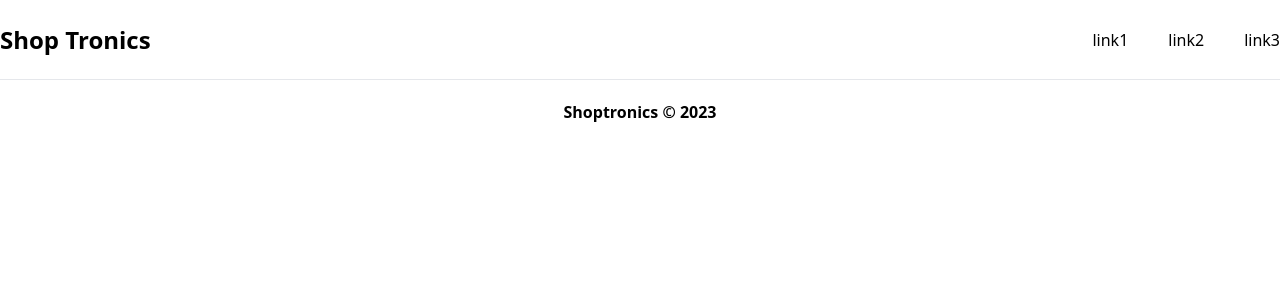
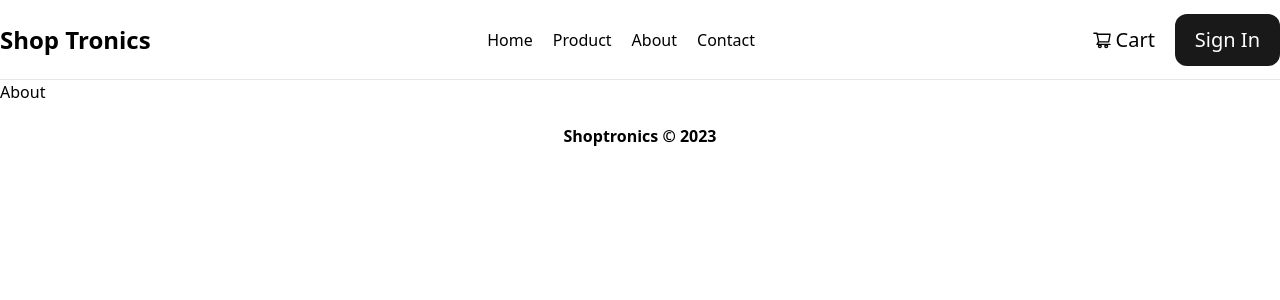
Before and after one commit to Rafiul29/shoptronics-client, a React (Create React App) app: page /about in a window 1280 px wide. Shown: the top 300 px of the page. Built offline with nearby package versions, Linux system fonts and the light colour scheme.

Commit message:
navabr and routes setup done

```diff
--- a/package.json
+++ b/package.json
@@ -8,6 +8,8 @@
     "@testing-library/user-event": "^13.5.0",
     "react": "^18.2.0",
     "react-dom": "^18.2.0",
+    "react-icons": "^4.11.0",
+    "react-router-dom": "^6.15.0",
     "react-scripts": "5.0.1",
     "web-vitals": "^2.1.4"
   },
--- a/src/App.js
+++ b/src/App.js
@@ -1,12 +1,28 @@
+
+import { Routes, Route } from "react-router-dom";
 import Footer from "./components/Footer";
 import Navbar from "./components/Navbar";
+import Home from "./pages/Home";
+import Products from "./pages/Products";
+import About from "./pages/About";
+import Contact from "./pages/Contact";
+import Cart from "./pages/Cart";
+
+
 
 function App() {
   return (
-    <div >
-     <Navbar/>
+    <>
+    <Navbar/>
+      <Routes>
+        <Route path="/" element={<Home/>}/>
+        <Route path="/products" element={<Products/>}/>
+        <Route path="/about" element={<About/>}/>
+        <Route path="/contact" element={<Contact/>}/>
+        <Route path="/cart" element={<Cart/>}/>
+      </Routes>
      <Footer/>
-  </div>
+    </>
   );
 }
 
--- a/src/components/Navbar.js
+++ b/src/components/Navbar.js
@@ -1,18 +1,44 @@
+import { Link } from "react-router-dom";
+import { AiOutlineShoppingCart } from "react-icons/ai";
+// import { BiUser } from "react-icons/bi";
 
 const Navbar = () => {
+  return (
+    <header className="h-20 border-b border-gray flex items-center bg-white/80 backdrop-blur-lg  ">
+      <div className="wrapper flex justify-between items-center">
 
-  return (
-    <header className='h-20 border-b border-gray flex items-center bg-white/80 backdrop-blur-lg  '>
-      <div className="wrapper flex justify-between items-center">
-        <h2 className='text-2xl font-semibold'>Shop Tronics</h2>
-        <ul className='flex gap-10'>
-          <li>link1</li>
-          <li>link2</li>
-          <li>link3</li>
-        </ul>
+        {/* nav logo */}
+        <h2 className="text-2xl font-semibold">Shop Tronics</h2>
+
+       {/* nav middle */}
+        <div className="flex gap-5">
+         <Link to="/">Home</Link>
+          <Link to="/products">Product</Link>
+          <Link to="/about">About</Link>
+          <Link to="/contact">Contact</Link>
+        </div>
+
+        {/* nav right */}
+        <div className="flex gap-5 justify-center items-center">
+
+            <Link
+              className=" text-xl flex justify-center items-center gap-1"
+              to="/cart"
+            >
+              <AiOutlineShoppingCart /> Cart
+            </Link>
+
+
+            <Link to="/"
+              className=" bg-black/90 text-white  px-5 py-3 rounded-xl font text-xl  hover:bg-black/75 hover:shadow-md hover:shadow-black/40duration-700"
+            >
+              Sign In
+            </Link>
+
+        </div>
       </div>
     </header>
-  )
-}
+  );
+};
 
-export default Navbar
+export default Navbar;
--- a/src/index.js
+++ b/src/index.js
@@ -1,15 +1,17 @@
-import React from 'react';
-import ReactDOM from 'react-dom/client';
-import './index.css';
-import App from './App';
-import reportWebVitals from './reportWebVitals';
+import React from "react";
+import ReactDOM from "react-dom/client";
+import "./index.css";
+import App from "./App";
+import reportWebVitals from "./reportWebVitals";
+import { BrowserRouter } from "react-router-dom";
 
-const root = ReactDOM.createRoot(document.getElementById('root'));
+const root = ReactDOM.createRoot(document.getElementById("root"));
 root.render(
-  <React.StrictMode>
-    <App />
-  </React.StrictMode>
+  <BrowserRouter>
+    <React.StrictMode>
+      <App />
+    </React.StrictMode>
+  </BrowserRouter>
 );
 
-
 reportWebVitals();
--- /dev/null
+++ b/src/pages/About.js
@@ -0,0 +1,8 @@
+
+const About = () => {
+  return (
+    <div>About</div>
+  )
+}
+
+export default About
--- /dev/null
+++ b/src/pages/Cart.js
@@ -0,0 +1,9 @@
+import React from 'react'
+
+const Cart = () => {
+  return (
+    <div>Cart</div>
+  )
+}
+
+export default Cart
--- /dev/null
+++ b/src/pages/Contact.js
@@ -0,0 +1,8 @@
+
+const Contact = () => {
+  return (
+    <div>Contact</div>
+  )
+}
+
+export default Contact
--- /dev/null
+++ b/src/pages/Home.js
@@ -0,0 +1,8 @@
+
+const Home = () => {
+  return (
+    <div>Home</div>
+  )
+}
+
+export default Home
--- /dev/null
+++ b/src/pages/Products.js
@@ -0,0 +1,9 @@
+
+
+const Products = () => {
+  return (
+    <div>Product</div>
+  )
+}
+
+export default Products
--- /dev/null
+++ b/src/pages/SignIn.js
@@ -0,0 +1,9 @@
+import React from 'react'
+
+const SignIn = () => {
+  return (
+    <div>SignIn</div>
+  )
+}
+
+export default SignIn
--- /dev/null
+++ b/src/pages/SignUp.js
@@ -0,0 +1,9 @@
+import React from 'react'
+
+const SignUp = () => {
+  return (
+    <div>SignUp</div>
+  )
+}
+
+export default SignUp
```
Also changed, not shown: 1 other file (tests, documents, lock files or other folders).
